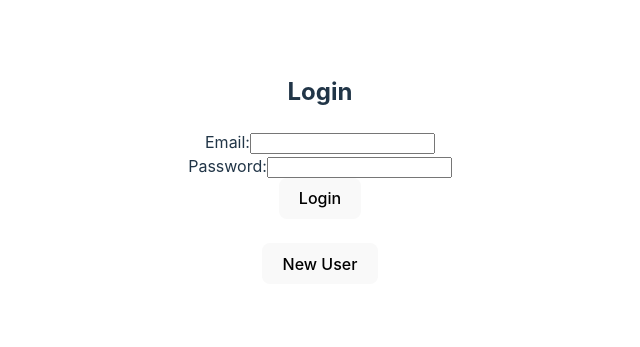
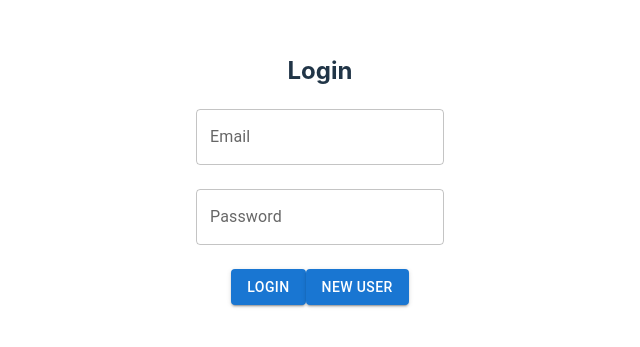
Before and after one commit to SamuelP1995/capstone, a React (Vite) app in the folder ems_frontend/: page / in a window 1280 px wide. Shown: the part 231-578 px from the top of the page, without its empty margins (320-960 px from the left). Built offline with nearby package versions, Linux system fonts and the light colour scheme.

Commit message:
added styling to login page

```diff
--- a/ems_frontend/src/components/Login.jsx
+++ b/ems_frontend/src/components/Login.jsx
@@ -1,6 +1,6 @@
 
 import React, { useState} from "react";
-
+import { TextField, Button } from "@mui/material";
 import axios from "axios";
 
 export default function Login({setToken}) {
@@ -43,18 +43,22 @@ export default function Login({setToken}) {
       <div>
         <h2>Login</h2>
         <form>
-          <div>
+          <TextField variant="outlined" label="Email" type="email" value={email} onChange={(e) => setEmail(e.target.value)} />
+          <br></br>
+          <br></br>
+          <TextField variant="outlined" label= "Password" type="password" value={password} onChange={(e) => setPassword(e.target.value)} />
+          {/* <div>
             <label>Email:</label>
             <input type="text" value={email} onChange={(e) => setEmail(e.target.value)} />
-          </div>
-          <div>
+          </div> */}
+          {/* <div>
             <label>Password:</label>
             <input type="password" value={password} onChange={(e) => setPassword(e.target.value)} />
-          </div>
-          <button type="button" onClick={handleLogin}>Login</button>
+          </div> */}
           <br></br>
           <br></br>
-          <button type="button" onClick={handleLogin}>New User</button>
+          <Button variant="contained" type="button" onClick={handleLogin}>Login</Button>
+          <Button variant="contained" type="button" onClick={handleLogin}>New User</Button>
 
         </form>
       </div>
```
